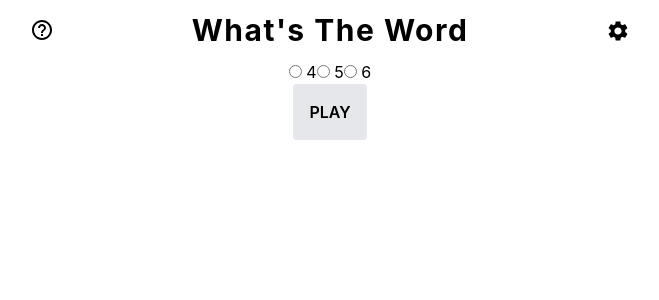
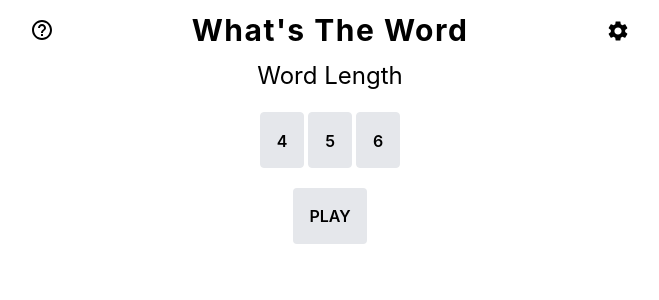
Before and after one commit to cis3296f22/prj-04-whatstheword, a React (Create React App) app: page / in a window 1280 px wide. Shown: the top 300 px of the page, without its empty margins (310-969 px from the left). Built offline with nearby package versions, Linux system fonts and the light colour scheme.

Commit message:
Style/formatting

```diff
--- a/src/components/Menu/index.jsx
+++ b/src/components/Menu/index.jsx
@@ -3,15 +3,39 @@ import Game from "../Game";
 
 function Menu({ onClick, changeLength4, changeLength5, changeLength6 }) {
   return (
-    <div className="flex flex-col items-center w-100 pb-5">
-    <div>
-      <input className="big" type="radio" name="length" onChange={changeLength4} value={4} /> 4
-      <input type="radio" name="length" onChange={changeLength5} value={5} /> 5
-      <input type="radio" name="length" onChange={changeLength6} value={6} /> 6
-    </div>
-    <button className="p-2 sm:p-4 bg-gray-200 hover:bg-gray-300 h-14 300 grid items-center rounded font-semibold cursor-pointer" onClick={onClick}>
-      PLAY
-    </button>
+    <div className="flex flex-col items-center w-100 pb-5 gap-5">
+      <h2 className="text-2xl">Word Length</h2>
+      <container>
+        <ul class="items-center w-full flex gap-1">
+            <li>
+                <input type="radio" id="four" name="length" value="four" class="hidden peer" onChange={changeLength4}/>
+                <label for="four" class="p-2 sm:p-4 bg-gray-200 hover:bg-gray-300 h-14 300 grid items-center rounded border font-semibold cursor-pointer peer-checked:border-black peer-checked:bg-gray-300  hover:bg-gray-300 h-14 300 grid items-center rounded font-semibold cursor-pointer">
+                    <div class="block">
+                      4
+                    </div>
+                </label>
+            </li>
+            <li>
+                <input type="radio" id="five" name="length" value="five" class="hidden peer" onChange={changeLength5}/>
+                <label for="five" class="p-2 sm:p-4 bg-gray-200 hover:bg-gray-300 h-14 300 grid items-center rounded border border-width:thick font-semibold cursor-pointer peer-checked:border-black peer-checked:bg-gray-300 hover:bg-gray-300 h-14 300 grid items-center rounded font-semibold cursor-pointer">
+                    <div class="block">
+                      5
+                    </div>
+                </label>
+            </li>
+            <li>
+                <input type="radio" id="six" name="length" value="six" class="hidden peer" onChange={changeLength6}/>
+                <label for="six" class="p-2 sm:p-4 bg-gray-200 hover:bg-gray-300 h-14 300 grid items-center rounded border font-semibold cursor-pointer peer-checked:border-black peer-checked:bg-gray-300 hover:bg-gray-300 h-14 300 grid items-center rounded font-semibold cursor-pointer">
+                    <div class="block">
+                      6
+                    </div>
+                </label>
+            </li>
+        </ul>
+      </container>
+      <button className="p-2 sm:p-4 bg-gray-200 hover:bg-gray-300 h-14 300 grid items-center rounded font-semibold cursor-pointer" onClick={onClick}>
+        PLAY
+      </button>
     </div>
   )
 }
```
